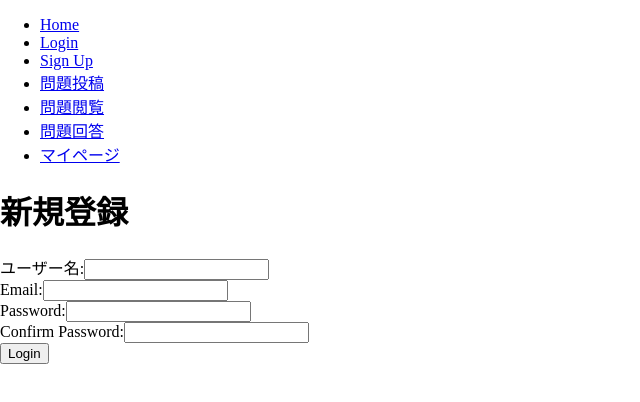
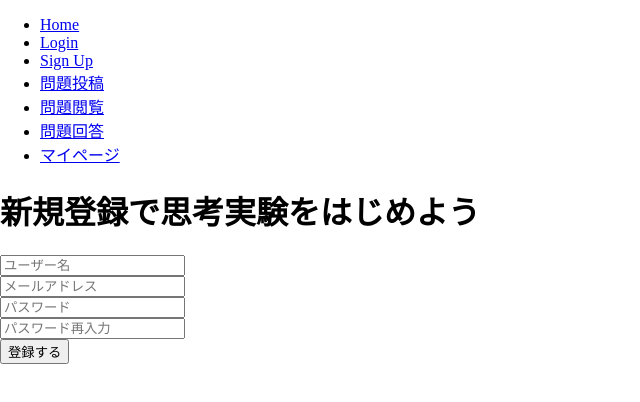
Before and after one commit to NonokaM/thought-expt-ui, a React (Vite) app: page /signup in a window 1280 px wide. Shown: the top 402 px of the page, without its empty margins (0-640 px from the left). Built offline with nearby package versions, Linux system fonts and the light colour scheme.

Commit message:
feature: go to home

```diff
--- a/src/pages/SignUp.jsx
+++ b/src/pages/SignUp.jsx
@@ -1,4 +1,5 @@
 import { useState } from 'react'
+import { useNavigate } from 'react-router-dom';
 
 function SignUp() {
   const [user_name, setUser_name] = useState('')
@@ -6,6 +7,8 @@ function SignUp() {
   const [password, setPassword] = useState('')
   const [passwordConfirm, setPasswordConfirm] = useState('')
   const [error, setError] = useState('')
+  const navigate = useNavigate()
+
 
   const handleSubmit = (e) => {
     e.preventDefault() // デフォルトのフォーム送信を防止
@@ -17,44 +20,47 @@ function SignUp() {
     console.log('ユーザー名:', user_name)
     console.log('メールアドレス:', email)
     console.log('パスワード:', password)
+    navigate('/')
   }
 
   return (
     <div>
-      <h1>新規登録</h1>
+      <h1>新規登録で思考実験をはじめよう</h1>
       <form onSubmit={handleSubmit}>
         <div>
-          <label>ユーザー名:</label>
           <input
             type="text"
             value={user_name}
             onChange={(e) => setUser_name(e.target.value)}
             required
+            placeholder="ユーザー名"
           />
         </div>
         <div>
-          <label>Email:</label>
-          <input type="email" value={email} onChange={(e) => setEmail(e.target.value)} required />
+          <input type="email" value={email} onChange={(e) => setEmail(e.target.value)}
+          required
+          placeholder="メールアドレス"
+          />
         </div>
         <div>
-          <label>Password:</label>
           <input
             type="password"
             value={password}
             onChange={(e) => setPassword(e.target.value)}
             required
+            placeholder="パスワード"
           />
         </div>
         <div>
-          <label>Confirm Password:</label>
           <input
             type="password"
             value={passwordConfirm}
             onChange={(e) => setPasswordConfirm(e.target.value)}
             required
+            placeholder="パスワード再入力"
           />
         </div>
-        <button type="submit">Login</button>
+        <button type="submit">登録する</button>
         {error && <p style={{ color: 'red' }}>{error}</p>}
       </form>
     </div>
```
